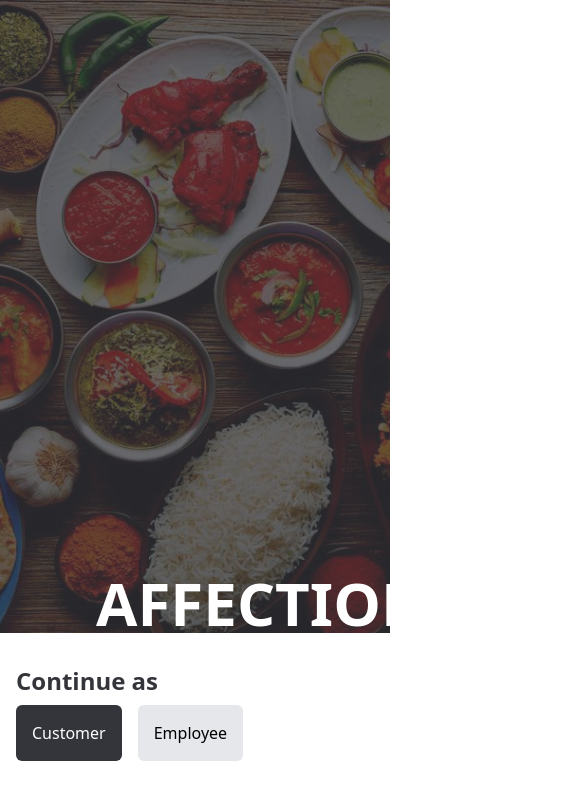
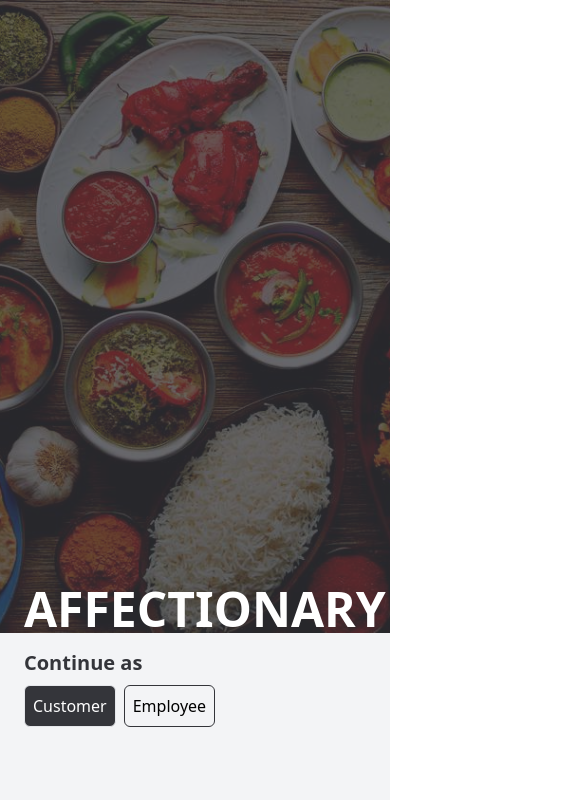
Before and after one commit to ayushkumarsingh2422005/FrontEnd-Clint, a React (Vite) app: page / in a window 390 px wide. Shown: the top 800 px of the page, 585 px wide, since content can reach past the window. Built offline with nearby package versions, Linux system fonts and the light colour scheme.

Commit message:
modified to mobile first design approach

```diff
--- a/src/pages/Root.jsx
+++ b/src/pages/Root.jsx
@@ -4,26 +4,20 @@ import cousineImage from '../assets/cousines.png';
 
 export default function Root() {
     return (
-        <section className="h-screen w-screen">
-            <div className="relative h-3/4 w-full">
-                <img src={cousineImage} alt="Cousine" className="absolute h-full w-full object-cover" />
-                <div className="absolute h-full w-full bg-secondary opacity-75" />
-                <h1 className="px-24 text-6xl md:text-8xl text-white font-bold absolute bottom-0 left-0">
-                    AFFECTIONARY
-                </h1>
+        <section className='h-screen max-w-screen'>
+            <div className='h-3/4 relative px-6'>
+                <img className='-z-20 h-full w-full absolute inset-0 object-cover' src={cousineImage} alt="Cousine Image" />
+                <div className='-z-10 absolute h-full w-full inset-0 bg-secondary opacity-75' />
+                <h1 className='z-10 absolute bottom-0 font-bold text-white text-5xl'>AFFECTIONARY</h1>
             </div>
-            <div className="px-4 md:px-24 mt-8">
-                <h2 className="text-secondary font-semibold text-2xl mb-2">Continue as</h2>
-                <button className="bg-secondary text-white p-4 mr-4 rounded-md hover:shadow-xl transition-shadow ease-in-out duration-300">
-                    <Link to={"/home"}>
-                    Customer
-                    </Link>
-                </button>
-                <button className="bg-gray-200 p-4 rounded-md hover:shadow-xl transition-shadow ease-in-out duration-300">
-                    <Link to={"/employee"}>
-                    Employee
-                    </Link>
-                </button>
+            <div className='px-6 py-4 bg-gray-100 h-1/4'>
+                <h2 className='text-secondary font-semibold text-xl mb-2'>Continue as</h2>
+                <Link to={'/home'}>
+                <button className='border p-2 rounded-md hover:shadow-lg transition-shadow ease-linear mr-2 bg-secondary text-white'>Customer</button>
+                </Link>
+                <Link to={'/employee'}>
+                <button className='border border-secondary p-2 rounded-md hover:shadow-lg transition-shadow ease-linear'>Employee</button>
+                </Link>
             </div>
         </section>
     );
```
